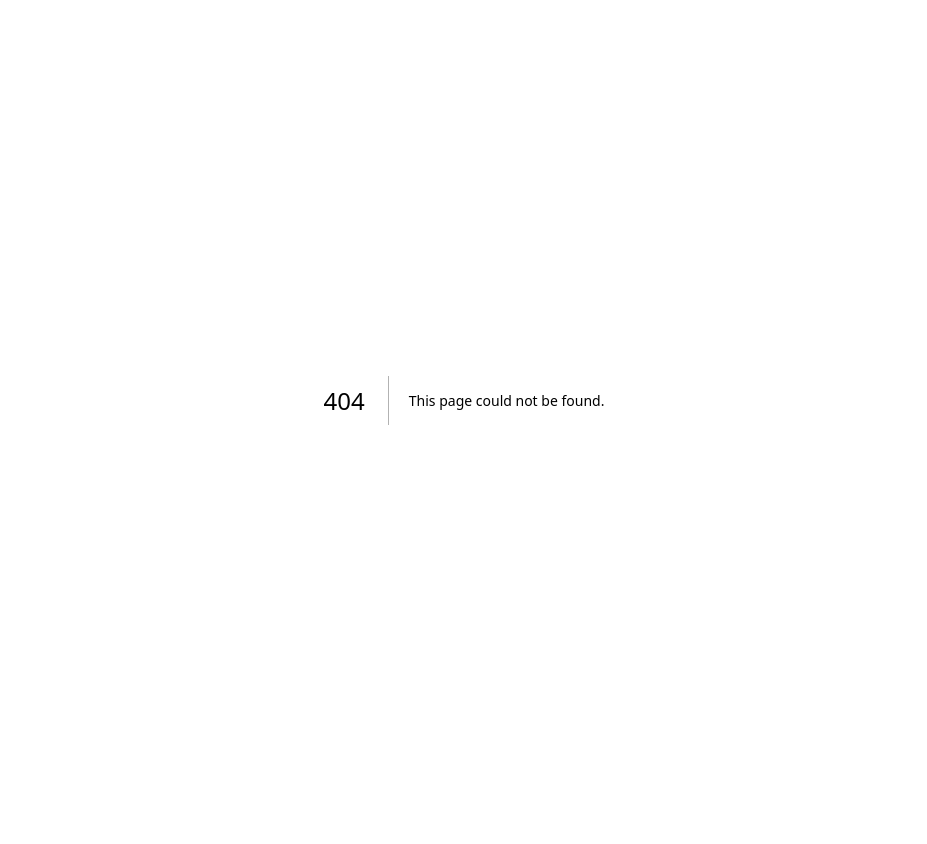
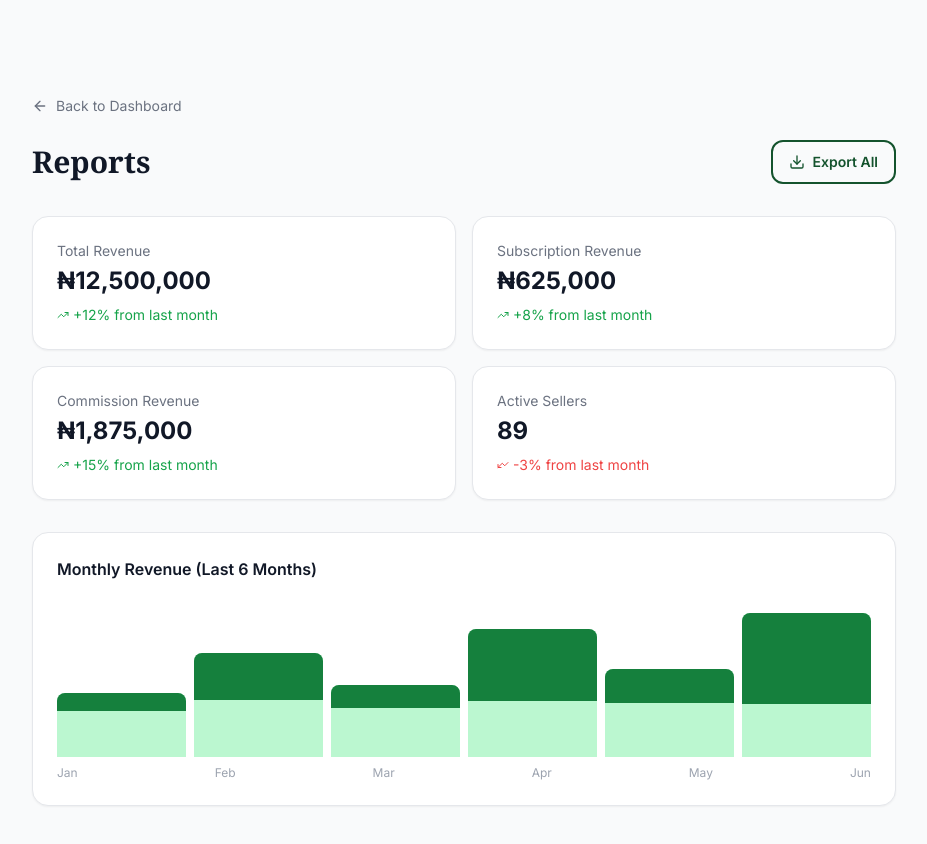
Before and after one commit to marvelmikel5625-hub/Farmbridge, a Next.js app: page /admin/reports in a window 1280 px wide. Before the commit this address had no page. Shown: the top 844 px of the page, without its empty margins (176-1103 px from the left). Before the commit the page ends 800 px from the top, so only its background shows below. Built offline with nearby package versions, Linux system fonts and the light colour scheme; a web font is replaced by a local one.

Commit message:
Add ReportsPage component for revenue reporting

```diff
--- /dev/null
+++ b/app/admin/reports/page.tsx
@@ -0,0 +1,57 @@
+import Link from 'next/link';
+import { ArrowLeft, TrendingUp, Download } from 'lucide-react';
+
+const reports = [
+  { label: 'Total Revenue', value: '₦12,500,000', change: '+12%', up: true },
+  { label: 'Subscription Revenue', value: '₦625,000', change: '+8%', up: true },
+  { label: 'Commission Revenue', value: '₦1,875,000', change: '+15%', up: true },
+  { label: 'Active Sellers', value: '89', change: '-3%', up: false },
+];
+
+export default function ReportsPage() {
+  return (
+    <div className="min-h-screen bg-gray-50 pt-24 pb-16">
+      <div className="max-w-4xl mx-auto px-4">
+
+        <Link href="/admin" className="flex items-center gap-2 text-sm text-gray-500 hover:text-gray-700 mb-6">
+          <ArrowLeft className="w-4 h-4" /> Back to Dashboard
+        </Link>
+
+        <div className="flex items-center justify-between mb-8">
+          <h1 className="text-3xl font-serif font-bold text-gray-900">Reports</h1>
+          <button className="flex items-center gap-2 border-2 border-green-900 text-green-900 px-4 py-2.5 rounded-xl text-sm font-semibold hover:bg-green-50 transition">
+            <Download className="w-4 h-4" /> Export All
+          </button>
+        </div>
+
+        <div className="grid grid-cols-2 gap-4 mb-8">
+          {reports.map((r) => (
+            <div key={r.label} className="bg-white rounded-2xl shadow-sm border border-gray-200 p-6">
+              <p className="text-sm text-gray-500">{r.label}</p>
+              <p className="text-2xl font-bold text-gray-900 mt-1">{r.value}</p>
+              <p className={`text-sm mt-2 flex items-center gap-1 ${r.up ? 'text-green-600' : 'text-red-500'}`}>
+                <TrendingUp className={`w-3 h-3 ${!r.up ? 'rotate-180' : ''}`} />
+                {r.change} from last month
+              </p>
+            </div>
+          ))}
+        </div>
+
+        <div className="bg-white rounded-2xl shadow-sm border border-gray-200 p-6">
+          <h3 className="font-semibold text-gray-900 mb-4">Monthly Revenue (Last 6 Months)</h3>
+          <div className="h-40 flex items-end gap-2">
+            {[40, 65, 45, 80, 55, 90].map((height, i) => (
+              <div key={i} className="flex-1 bg-green-200 rounded-t-lg" style={{ height: `${height}%` }}>
+                <div className="h-full bg-green-700 rounded-t-lg" style={{ height: `${height * 0.7}%` }}></div>
+              </div>
+            ))}
+          </div>
+          <div className="flex justify-between mt-2 text-xs text-gray-400">
+            <span>Jan</span><span>Feb</span><span>Mar</span><span>Apr</span><span>May</span><span>Jun</span>
+          </div>
+        </div>
+
+      </div>
+    </div>
+  );
+}
```
